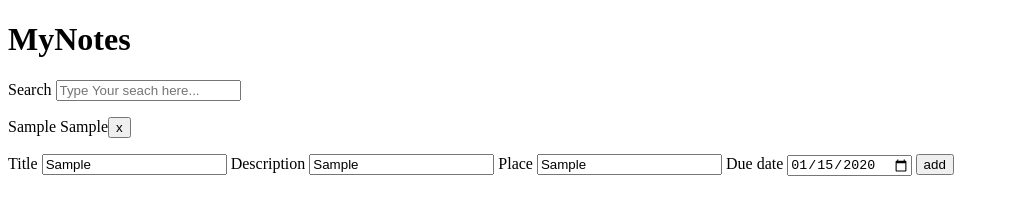
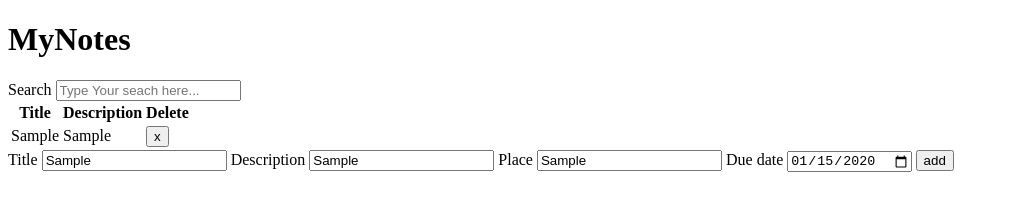
Before and after one commit to venomiakk/ail, a plain HTML site: page MyTodoApp/index.html in a window 1280 px wide. Both pictures are taken after typing "Sample", "Sample", "Sample", "2020-01-15" into the empty fields and a click on the button "add". Shown: the whole page, without its empty margins (0-1009 px from the left). Drawn offline with Linux system fonts and the light colour scheme; no server answers.

Commit message:
MyTodoApp 3.5

```diff
--- a/MyTodoApp/index.html
+++ b/MyTodoApp/index.html
@@ -16,6 +16,13 @@
       />
     </div>
     <div id="todoListView"></div>
+    <table id="todoTableView">
+      <tr id="todoHeadRow">
+        <th>Title</th>
+        <th>Description</th>
+        <th>Delete</th>
+      </tr>
+    </table>
     <form>
       <label>Title</label>
       <input type="text" id="inputTitle" />
--- a/MyTodoApp/scripts.js
+++ b/MyTodoApp/scripts.js
@@ -31,7 +31,7 @@ let initList = function () {
 };
 
 // initList();
-// console.log(todoList[0]);
+
 //* handling GET request / getting data from server
 let getREQ = new XMLHttpRequest();
 getREQ.onreadystatechange = () => {
@@ -52,8 +52,7 @@ getREQ.send();
 
 //* handling PUT request / updating data on server
 let updateJSONbin = function () {
-  // ciało funkcji na podstawie https://jsonbin.io/api-reference/bins/update
-  // UWAGA: ta funkcja zastepuje całą zawartość bina
+  //! overwrites content on server
   let putREQ = new XMLHttpRequest();
 
   putREQ.onreadystatechange = () => {
@@ -68,33 +67,13 @@ let updateJSONbin = function () {
   putREQ.send(JSON.stringify(todoList));
 };
 
-//* updating list
-let updateTodoList = function () {
-  let todoListDiv = document.getElementById("todoListView");
-
-  //remove all elements
-  while (todoListDiv.firstChild) {
-    todoListDiv.removeChild(todoListDiv.firstChild);
+//* updating table
+let updateTodoTable = function () {
+  let todoTable = document.getElementById("todoTableView");
+  // remove all elements
+  while (todoTable.rows.length > 1) {
+    todoTable.deleteRow(1);
   }
-
-  //! old add all elements
-  //   for (let todo in todoList) {
-  //     let newElement = document.createElement("div");
-  //     let newContent = document.createTextNode(
-  //       todoList[todo].title + " " + todoList[todo].description
-  //     );
-  //     //create delete button
-  //     let newDeleteButton = document.createElement("input");
-  //     newDeleteButton.type = "button";
-  //     newDeleteButton.value = "x";
-  //     newDeleteButton.addEventListener("click", function () {
-  //       deleteTodo(todo);
-  //       window.localStorage.setItem(LOCALLY_SAVED_LIST_KEY, JSON.stringify(todoList));
-  //     });
-  //     newElement.appendChild(newContent);
-  //     newElement.appendChild(newDeleteButton);
-  //     todoListDiv.appendChild(newElement);
-  //   }
 
   //add all elements
   let filterInput = document.getElementById("inputSearch");
@@ -108,10 +87,11 @@ let updateTodoList = function () {
         .toLowerCase()
         .includes(filterInput.value.toLowerCase())
     ) {
-      let newElement = document.createElement("p");
-      let newContent = document.createTextNode(
-        todoList[todo].title + " " + todoList[todo].description
-      );
+      let newElement = document.createElement("tr");
+      let newTitle = document.createElement("td");
+      newTitle.textContent = todoList[todo].title;
+      let newDesc = document.createElement("td");
+      newDesc.textContent = todoList[todo].description;
 
       //create delete button
       let newDeleteButton = document.createElement("input");
@@ -119,20 +99,20 @@ let updateTodoList = function () {
       newDeleteButton.value = "x";
       newDeleteButton.addEventListener("click", function () {
         deleteTodo(todo);
-        // window.localStorage.setItem(
-        //   LOCALLY_SAVED_LIST_KEY,
-        //   JSON.stringify(todoList)
-        // );
       });
-      newElement.appendChild(newContent);
-      newElement.appendChild(newDeleteButton);
-      todoListDiv.appendChild(newElement);
+      let newDeleteTD = document.createElement("td");
+      newDeleteTD.appendChild(newDeleteButton);
+
+      newElement.appendChild(newTitle);
+      newElement.appendChild(newDesc);
+      newElement.appendChild(newDeleteTD);
+
+      todoTable.appendChild(newElement);
     }
   }
-  //   console.log(JSON.stringify(todoList));
 };
-
-setInterval(updateTodoList, 1000);
+setInterval(updateTodoTable, 1000);
+// setTimeout(updateTodoTable, 1000);
 
 //* delete element (called by EventListener)
 let deleteTodo = function (index) {
@@ -160,9 +140,8 @@ let addTodo = function () {
     category: "",
     dueDate: newDate,
   };
+
   //add item to the list
   todoList.push(newTodo);
   updateJSONbin();
-  //save item locally
-  //window.localStorage.setItem(LOCALLY_SAVED_LIST_KEY, JSON.stringify(todoList));
 };
```
